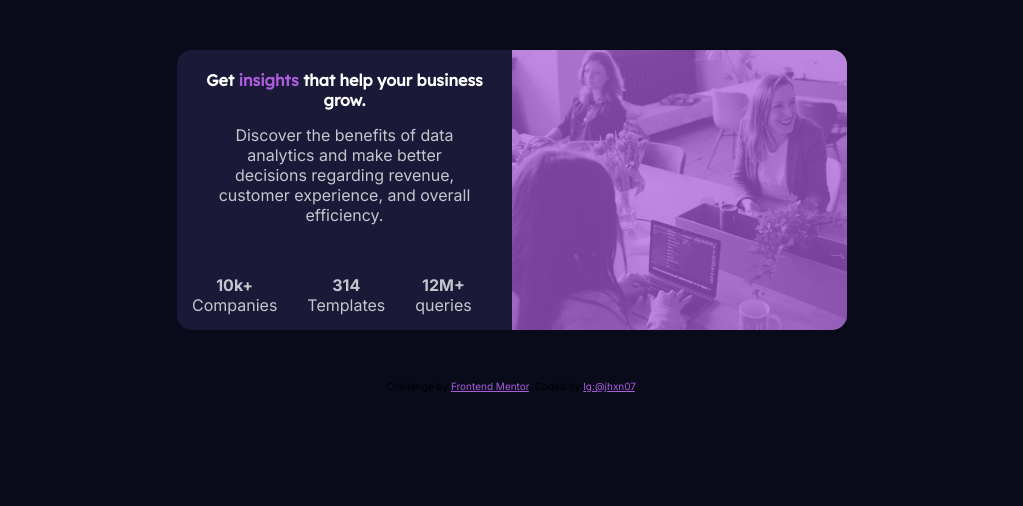
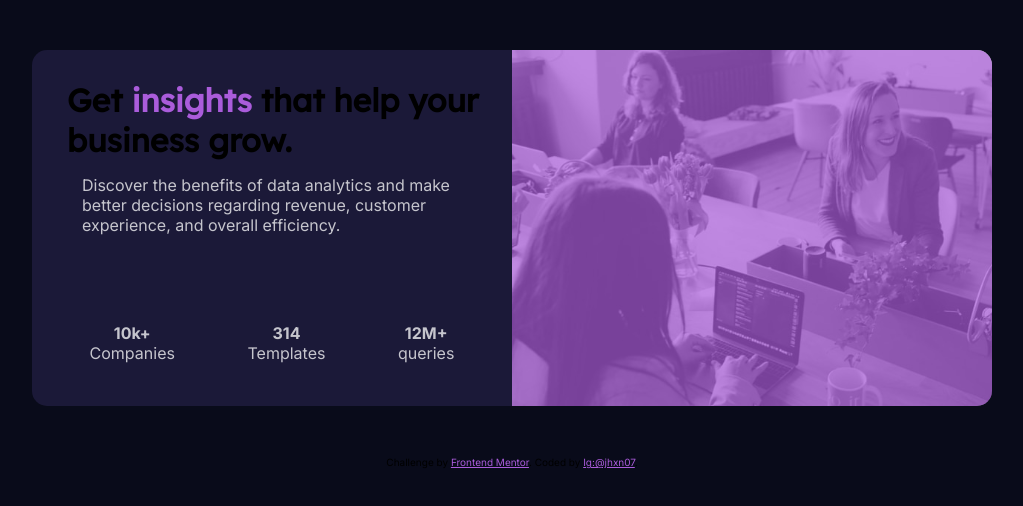
Before and after one commit to jherx/stats-preview-card, a plain HTML site: page index.html in a window 1280 px wide. Shown: the whole page, without its empty margins (128-1151 px from the left). Drawn offline with Linux system fonts and the light colour scheme.

Commit message:
ajuste de tamanio

```diff
--- a/css/style.css
+++ b/css/style.css
@@ -82,10 +82,15 @@ body {
   color: var(--White-main-heading-stats);
 }
 .content-txt {
-  margin: 20px;
+  margin-top: 30px;
+  margin-left: 35px;
+  padding-bottom: 15px;
+  text-align:left
 }
 .title {
   font-family: var(--font-deca);
+  font-weight: 700;
+
 }
 
 .purple {
@@ -126,7 +131,7 @@ body {
     grid-template-columns: 1fr 1fr;
     grid-template-rows: 1fr;
     justify-items: center;
-    max-width: 670px;
+    width: 75vw;
     margin: 50px auto;
   }
   .content-img {
@@ -141,6 +146,7 @@ body {
   }
   .row-txt{
     display: flex;
+    justify-content: space-evenly;
   }
 }
 
--- a/index.html
+++ b/index.html
@@ -15,9 +15,9 @@
     </div>
     <div class="wrap">
       <div class="content-txt">
-        <p class="txt title ">
-         <b class="title-colors">Get</b> <b class="title-colors purple"> insights </b>  <b class="title-colors">that help your business grow.</b>
-        </p>
+        <h1 class="title">
+        Get <b class="title-colors purple"> insights </b> that help your business grow.
+        </h1>
         <p class="content-txt txt-slow">
           Discover the benefits of data analytics and make better decisions regarding revenue, customer
           experience, and overall efficiency.
```
